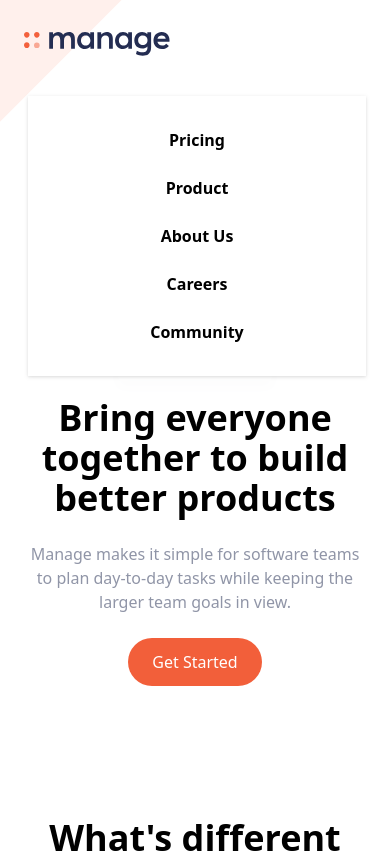
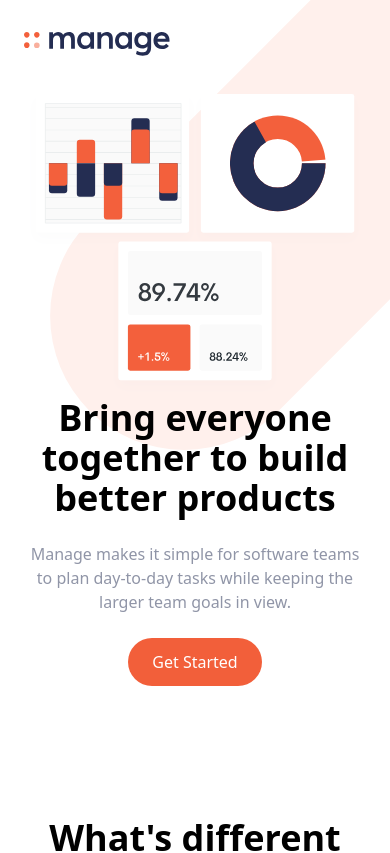
Before and after one commit to luispellizzon/tailwindcss-website, a React (Vite) app: page / in a window 390 px wide. Shown: the top 853 px of the page. Built offline with nearby package versions, Linux system fonts and the light colour scheme.

Commit message:
SVG Backgorund

```diff
--- a/src/components/Navbar.jsx
+++ b/src/components/Navbar.jsx
@@ -36,7 +36,7 @@ function Navbar() {
       <div className="md:hidden">
         <div
           id="menu"
-          className="absolute flex flex-col items-center self-end  py-8 mt-10 space-y-6 font-bold bg-white sm:w-auto sm:self-center left-7 right-6 drop-shadow md"
+          className="hidden absolute flex flex-col items-center self-end  py-8 mt-10 space-y-6 font-bold bg-white sm:w-auto sm:self-center left-7 right-6 drop-shadow md"
         >
           <a href="">Pricing</a>
           <a href="">Product</a>
--- a/src/input.css
+++ b/src/input.css
@@ -8,3 +8,19 @@ body {
   background-size: 800px;
   background-position: 90% -25%;
 }
+
+#cta {
+  background-image: url("./assets/img/bg-simplify-section-desktop.svg");
+  background-repeat: no-repeat;
+}
+
+@media (max-width: 769px) {
+  body {
+    background-position: 50px -50px;
+    background-size: 500px;
+  }
+
+  #cta {
+    background-image: url("./assets/img/bg-simplify-section-mobile.svg");
+  }
+}
```
